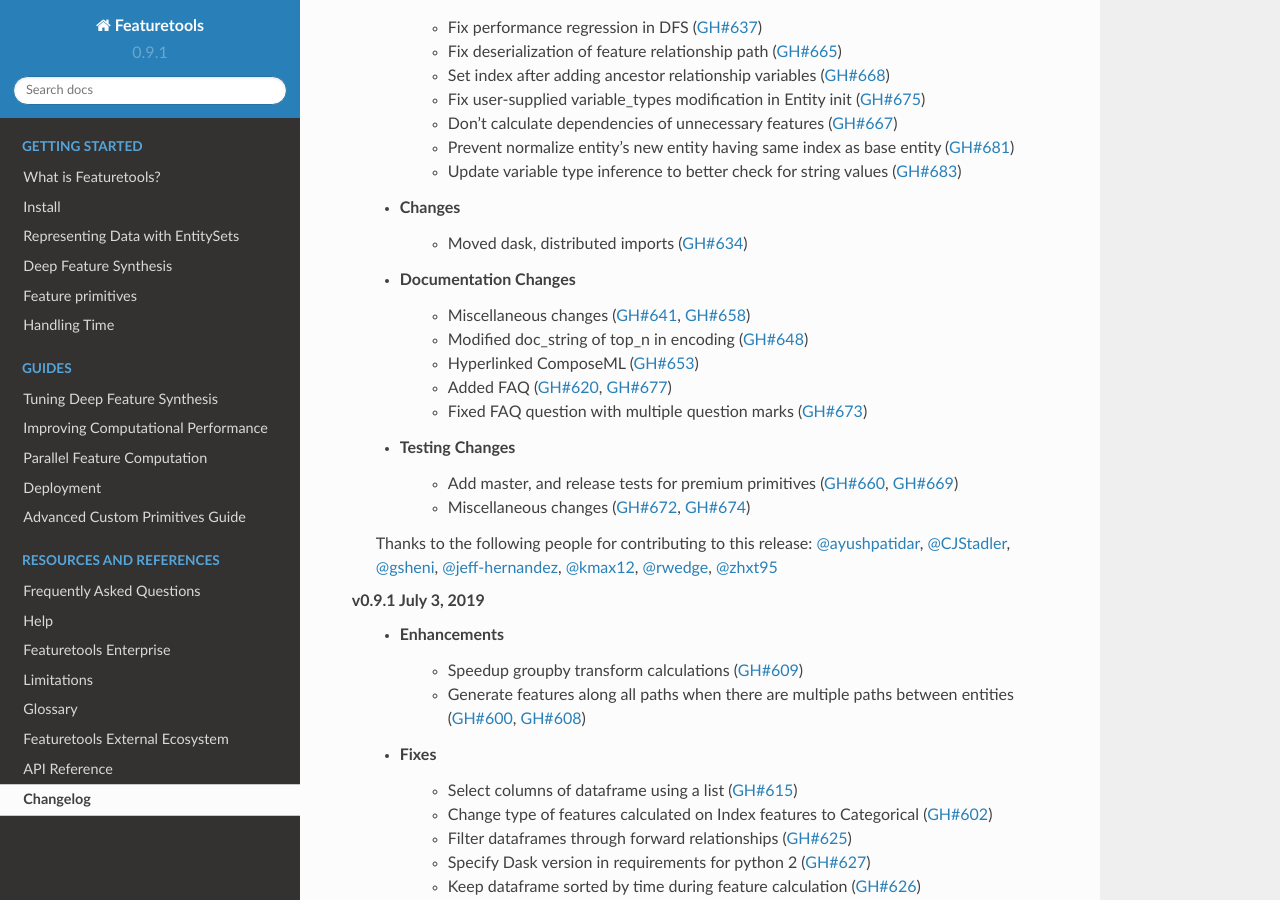
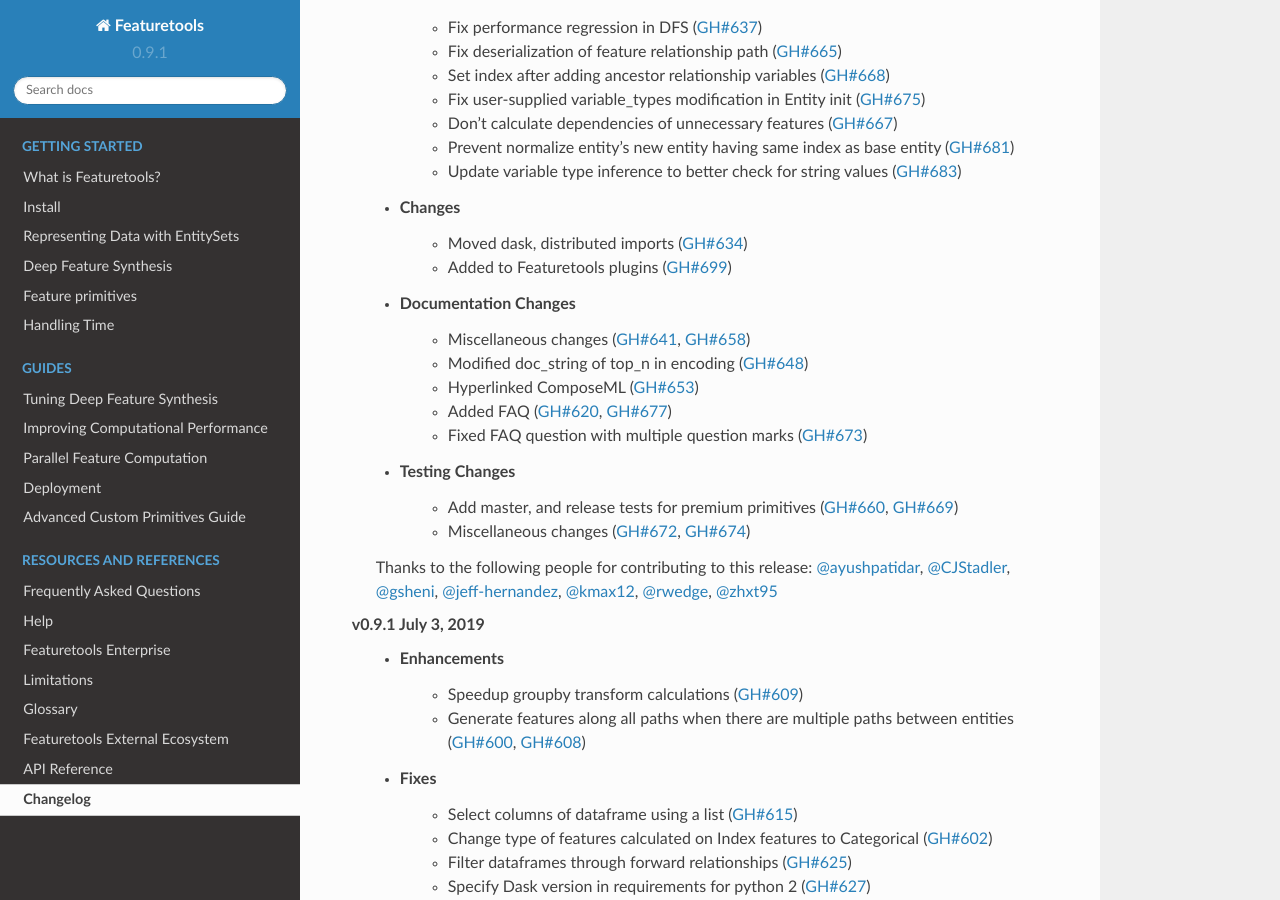
Before and after one commit to alteryx/featuretools, a Sphinx documentation site: the page built from docs/source/changelog.rst, in a window 1280 px wide and 900 px high, scrolled down 379 px. Built offline with Sphinx 7.4.7 and the Read the Docs theme 2.0.0, drawn with Linux system fonts in a browser that asks for light colours; pages that are not in the unit, such as notebooks, are missing from menus.

Commit message:
change log

```diff
--- a/docs/source/changelog.rst
+++ b/docs/source/changelog.rst
@@ -18,6 +18,7 @@
         * Update variable type inference to better check for string values (:pr:`683`)
     * Changes
         * Moved dask, distributed imports (:pr:`634`)
+	* Added to Featuretools plugins (:pr:`699`)
     * Documentation Changes
         * Miscellaneous changes (:pr:`641`, :pr:`658`)
         * Modified doc_string of top_n in encoding (:pr:`648`)
```
